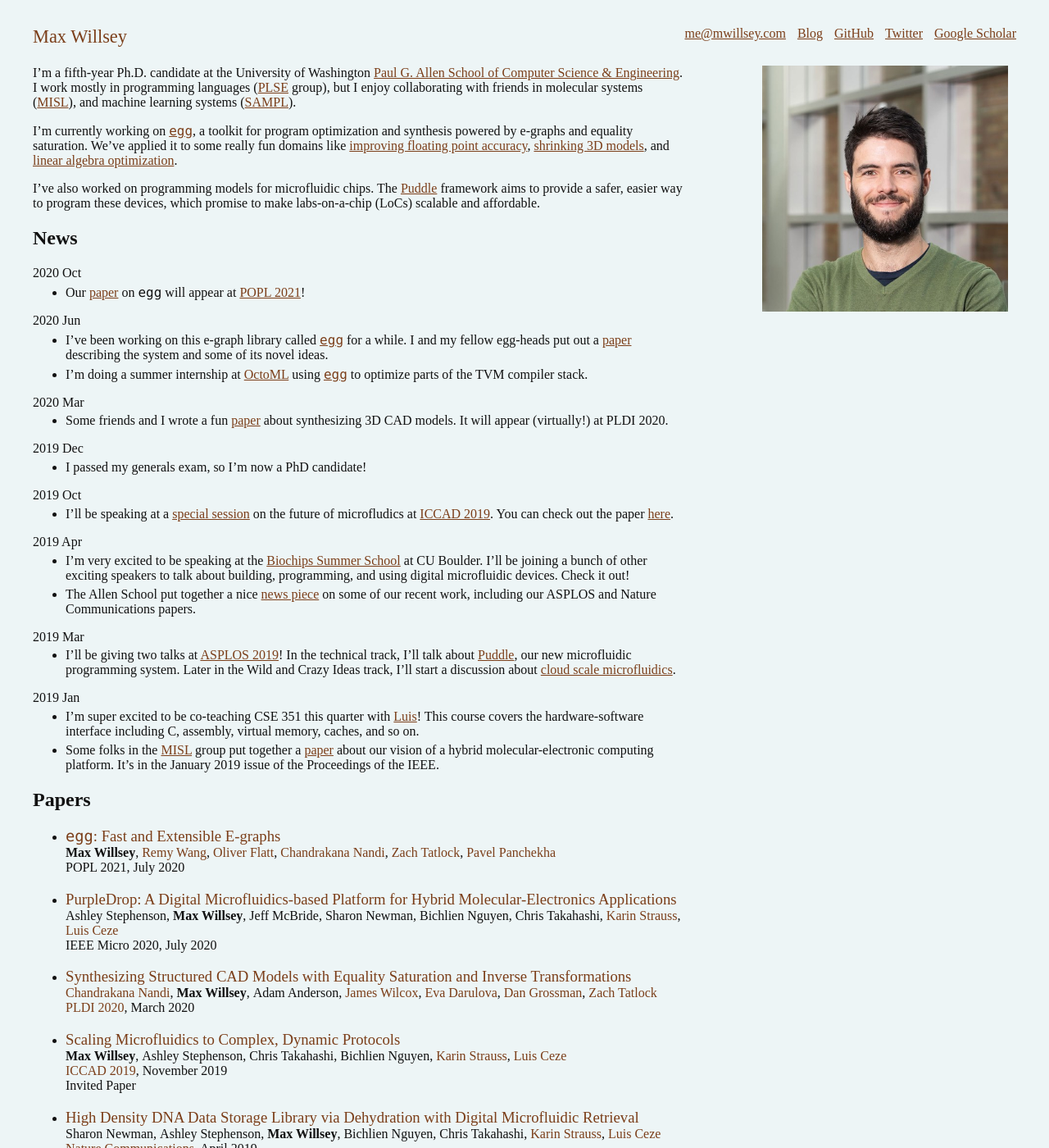
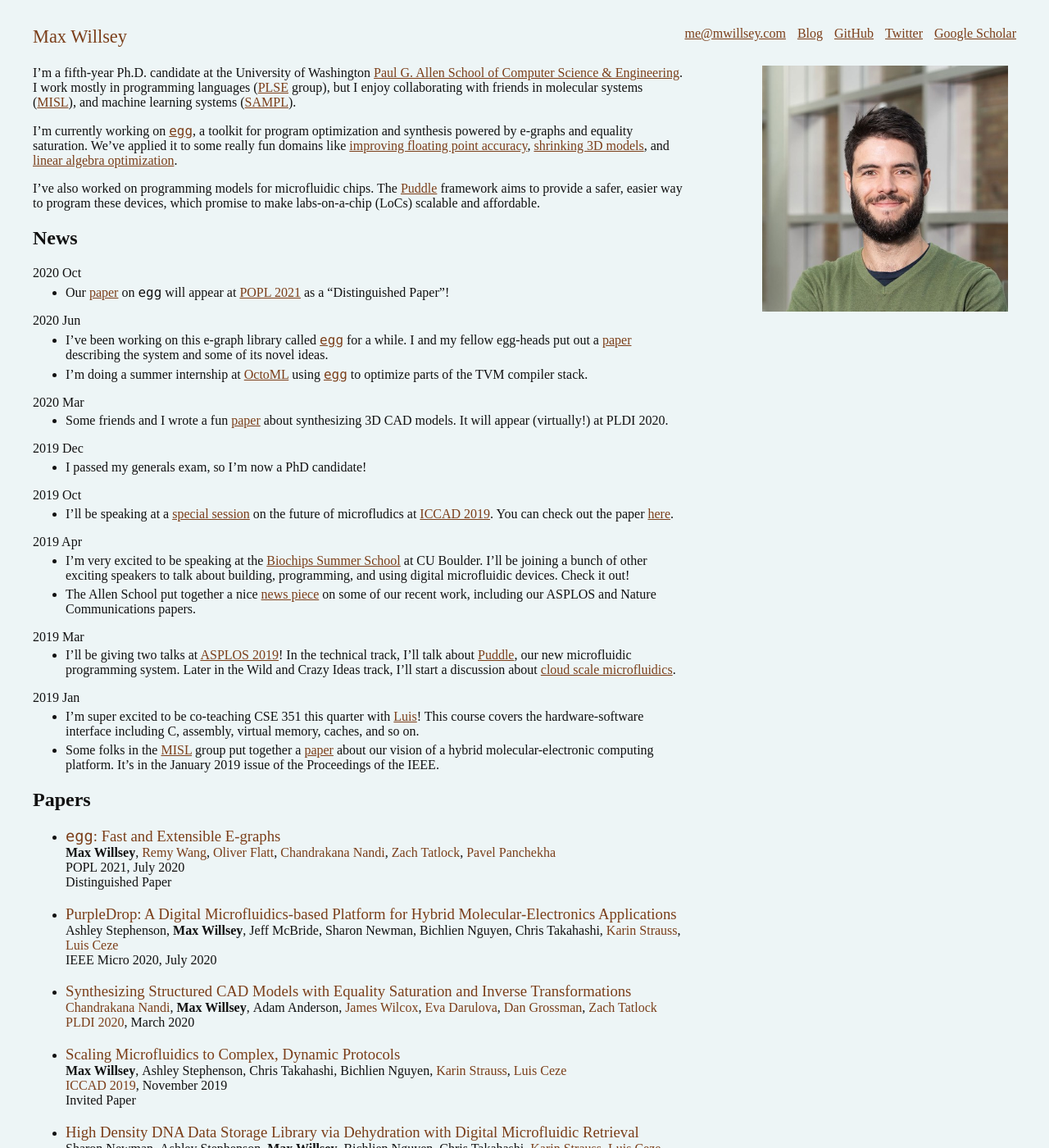
Before and after one commit to mwillsey/mwillsey.github.io, a Jekyll site: the page built from index.md, in a window 1280 px wide and 1400 px high. Shown: the whole window at 82% size. Built offline with Jekyll 4.4.1, drawn with Linux system fonts in a browser that asks for light colours.

Commit message:
Add award

```diff
--- a/index.md
+++ b/index.md
@@ -41,7 +41,8 @@ scalable and affordable.
 ## News
 
 - 2020 Oct
-  - Our [paper](/papers/egg) on `egg` will appear at [POPL 2021](https://popl21.sigplan.org/)!
+  - Our [paper](/papers/egg) on `egg` will appear at [POPL 2021](https://popl21.sigplan.org/)
+    as a "Distinguished Paper"!
 
 - 2020 Jun
   - I've been working on this e-graph library called [`egg`] for a while.
```
Also changed, not shown: papers/_posts/2020-07-13-egg.md (+2 -0 lines).
